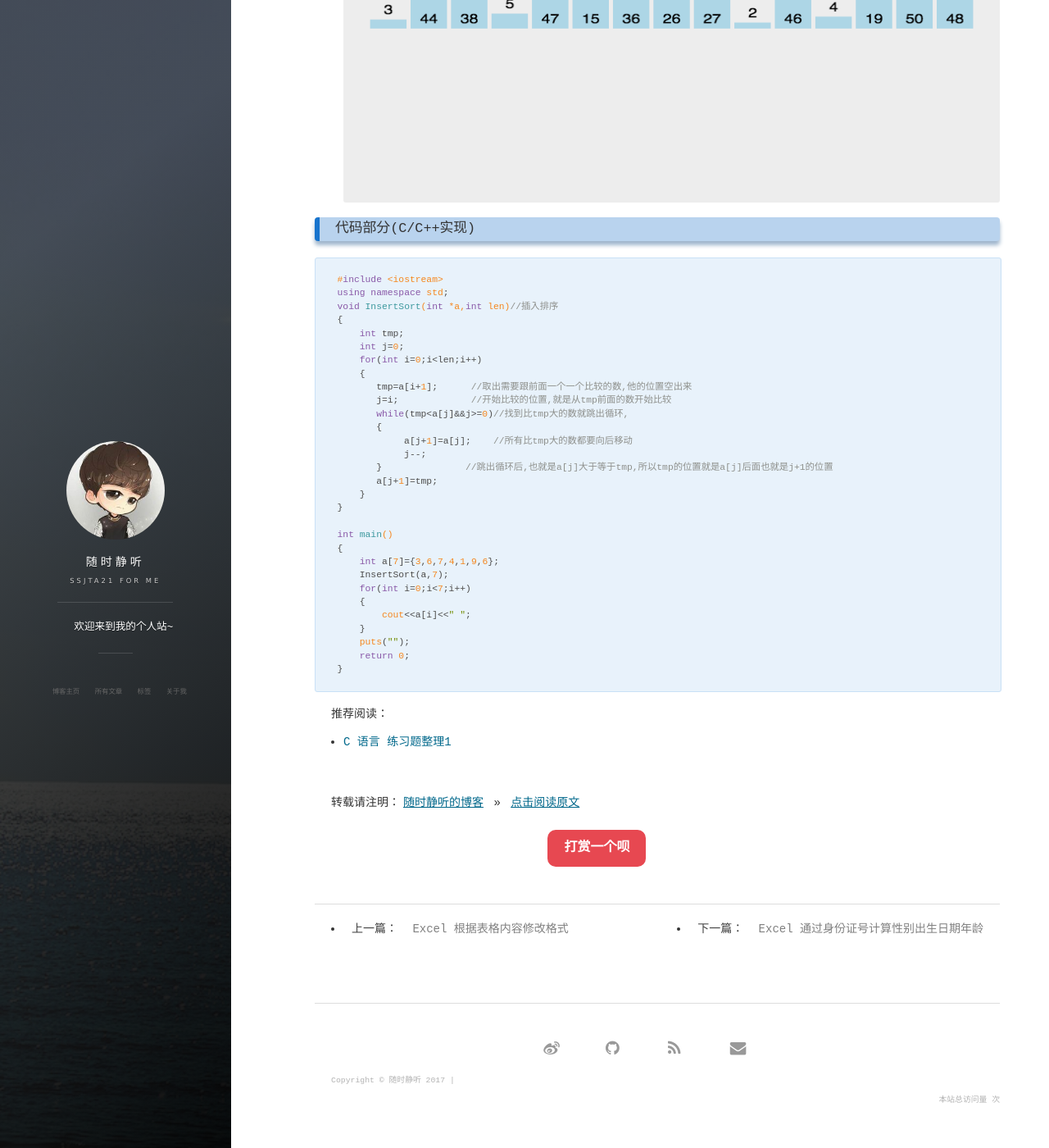
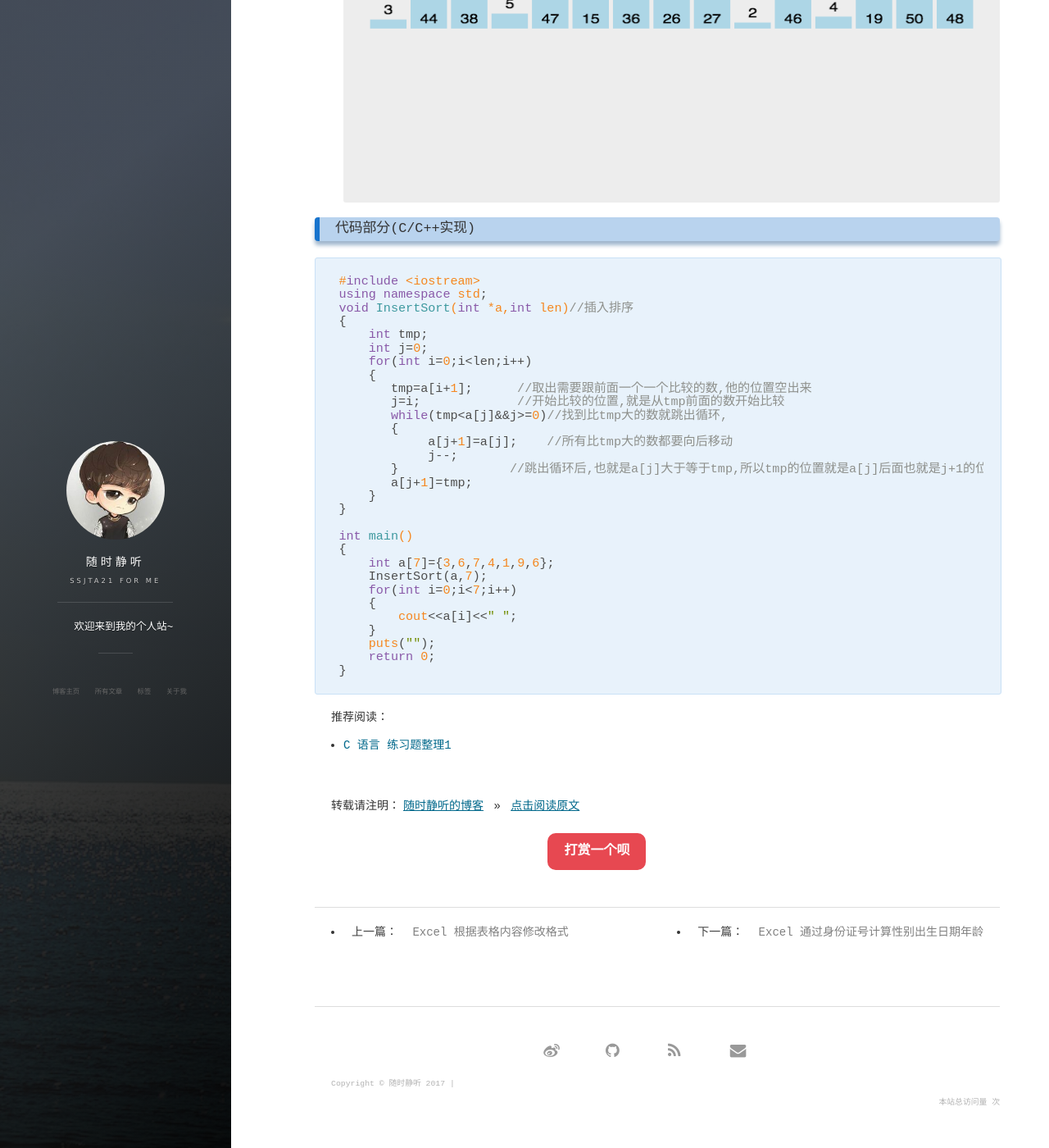
Before and after one commit to ssjt21/ssjt21.github.io, a Jekyll site: the page built from _posts/2017-11-11-C_InsertSort.md, in a window 1280 px wide and 1400 px high, scrolled down 481 px. Shown: the whole window at 82% size. Built offline with Jekyll 4.4.1, drawn with Linux system fonts in a browser that asks for light colours; nearby versions of some CDN libraries; comment, search, counter and statistics services are not loaded.

Commit message:
fontcode1.2

```diff
--- a/css/main.css
+++ b/css/main.css
@@ -188,7 +188,7 @@ code {
   border: 1px solid #c9e1f6;
   border-radius: 3px;
   font-family: Courier New,Consolas, Menlo, Monaco, Lucida Console, Liberation Mono, DejaVu Sans Mono, Bitstream Vera Sans Mono, Courier New, monospace, serif;
-  font-size: .9em;
+  font-size: 1.2em;
   vertical-align: bottom;
   word-wrap: break-word; }
 
```
